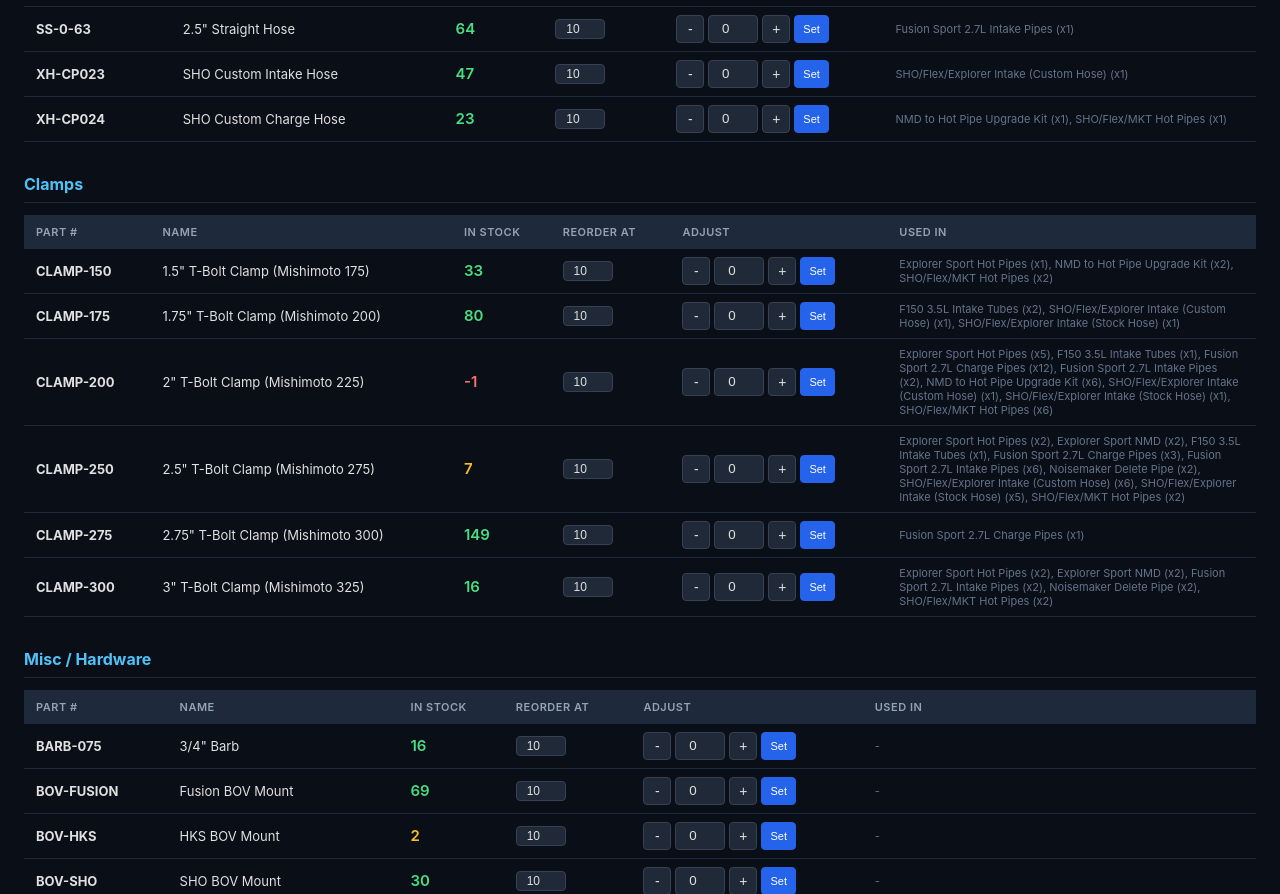
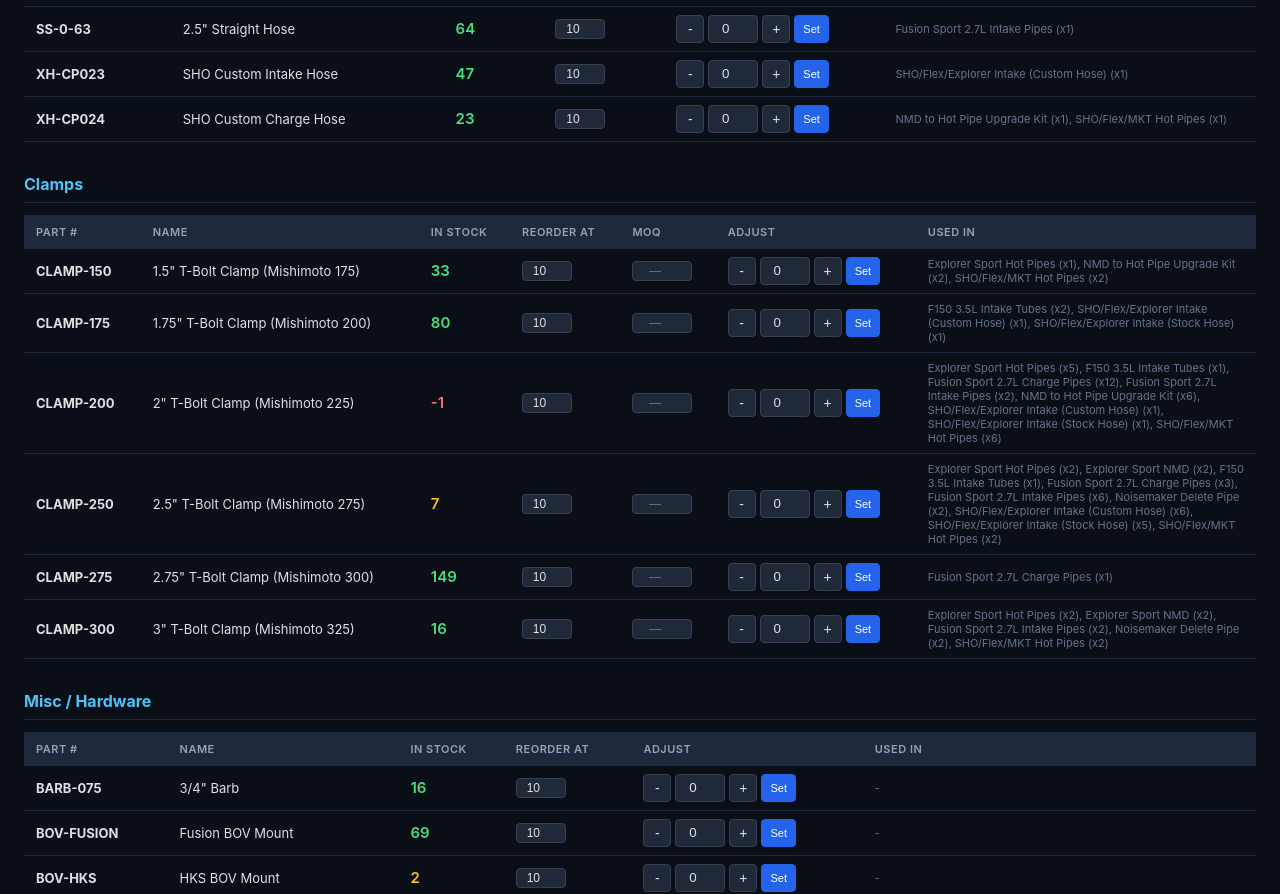
Before and after one commit to mtxpert/epp-inventory, a Flask app: page / in a window 1280 px wide. Shown: the part 2353-3247 px from the top of the page. Run offline with Flask 3, Linux system fonts and the light colour scheme; a user stored in the database is signed in; data comes from the database, SQL or seed files in the repository; data that the repository does not hold is empty.

Commit message:
Add MoQ per clamp: SupplierComponent.moq column, /api/moq endpoint, dashboard MoQ column
Co-Authored-By: Claude Sonnet 4.6 <noreply@anthropic.com>

```diff
--- a/app.py
+++ b/app.py
@@ -140,6 +140,11 @@ def create_app():
         if 'notes' not in kit_cols:
             db.session.execute(db.text("ALTER TABLE kits ADD COLUMN notes VARCHAR(200) DEFAULT ''"))
             db.session.commit()
+        # Add moq column to supplier_components if missing
+        sc_cols = [c['name'] for c in inspector.get_columns('supplier_components')]
+        if 'moq' not in sc_cols:
+            db.session.execute(db.text("ALTER TABLE supplier_components ADD COLUMN moq INTEGER DEFAULT 0"))
+            db.session.commit()
         # Mark raptor kits as delayed
         for rslug in ['raptor_sw_harness', 'raptor_console_harness']:
             rkit = Kit.query.filter_by(slug=rslug).first()
@@ -166,6 +171,9 @@ def create_app():
                  'notes': 'All hoses/couplers', 'category': 'couplers'},
                 {'name': 'Kevin Wolfe / Powill', 'email': 'kwolfe@powill.com', 'contact_name': 'Kevin',
                  'notes': 'BOV mounts and MAP sensor mounts', 'parts': ['BOV-SHO', 'BOV-FUSION', 'MAP-SHO']},
+                {'name': 'Silicone Intakes', 'email': 'orders@siliconeintakes.com', 'contact_name': '',
+                 'notes': 'T-bolt clamps — online ordering at siliconeintakes.com',
+                 'parts': ['CLAMP-150', 'CLAMP-175', 'CLAMP-200', 'CLAMP-250', 'CLAMP-275', 'CLAMP-300']},
             ]
             for sd in suppliers_data:
                 s = Supplier(name=sd['name'], email=sd['email'],
@@ -755,6 +763,14 @@ def register_routes(app):
         )
         on_order_value = projected_retail_value - total_retail_value
 
+        # Build MoQ map for Silicone Intakes clamps {part_number: moq}
+        si = Supplier.query.filter_by(name='Silicone Intakes').first()
+        moq_map = {}
+        if si:
+            for sc in SupplierComponent.query.filter_by(supplier_id=si.id).all():
+                if sc.moq:
+                    moq_map[sc.component.part_number] = sc.moq
+
         return render_template('dashboard.html',
             components=components, kits=kits, categories=categories,
             low_stock=low_stock, total_stock=total_stock,
@@ -765,7 +781,8 @@ def register_routes(app):
             on_order_value=on_order_value,
             pending_pos=pending_pos,
             proj_kit_buildable=proj_kit_buildable,
-            used_in=used_in, recent_orders=recent_orders, recent_logs=recent_logs)
+            used_in=used_in, recent_orders=recent_orders, recent_logs=recent_logs,
+            moq_map=moq_map)
 
     # ── Inventory API ────────────────────────────────────────────
 
@@ -823,6 +840,26 @@ def register_routes(app):
         comp.reorder_threshold = threshold
         db.session.commit()
         return jsonify({'ok': True, 'threshold': comp.reorder_threshold})
+
+    @app.route('/api/moq', methods=['POST'])
+    @login_required
+    def set_moq():
+        """Set MoQ for a component on its Silicone Intakes supplier link."""
+        data = request.get_json()
+        pn = data.get('part_number')
+        moq = int(data.get('moq', 0))
+        comp = Component.query.filter_by(part_number=pn).first()
+        if not comp:
+            return jsonify({'error': 'Component not found'}), 404
+        si = Supplier.query.filter_by(name='Silicone Intakes').first()
+        if not si:
+            return jsonify({'error': 'Silicone Intakes supplier not found'}), 404
+        sc = SupplierComponent.query.filter_by(supplier_id=si.id, component_id=comp.id).first()
+        if not sc:
+            return jsonify({'error': 'No Silicone Intakes mapping for this component'}), 404
+        sc.moq = moq
+        db.session.commit()
+        return jsonify({'ok': True, 'part_number': pn, 'moq': sc.moq})
 
     @app.route('/api/sync-orders', methods=['POST'])
     @login_required
@@ -1273,6 +1310,66 @@ def register_routes(app):
         po.status = 'cancelled'
         db.session.commit()
         return jsonify({'ok': True})
+
+    # siliconeintakes.com product ID map — keyed by part_number
+    SI_PRODUCT_IDS = {
+        'CLAMP-150': 106,   # 1.5"
+        'CLAMP-175': 107,   # 1.75"
+        'CLAMP-200': 100,   # 2.0"
+        'CLAMP-250': 102,   # 2.5"
+        'CLAMP-275': 103,   # 2.75"
+        'CLAMP-300': 104,   # 3.0"
+    }
+
+    @app.route('/api/po/<int:po_id>/place-online', methods=['POST'])
+    @login_required
+    def place_po_online(po_id):
+        """Log in to siliconeintakes.com, add clamp line items to cart, return checkout URL."""
+        import requests as req
+        po = PurchaseOrder.query.get_or_404(po_id)
+
+        si_user = current_app.config.get('SI_USERNAME', '')
+        si_pass = current_app.config.get('SI_PASSWORD', '')
+        if not si_user or not si_pass:
+            return jsonify({'error': 'SI_USERNAME / SI_PASSWORD not configured'}), 500
+
+        # Check all lines are mappable before touching the cart
+        unmapped = [l.component.part_number for l in po.lines
+                    if l.component.part_number not in SI_PRODUCT_IDS]
+        if unmapped:
+            return jsonify({'error': f'No siliconeintakes.com product ID for: {", ".join(unmapped)}'}), 400
+
+        session = req.Session()
+        session.headers.update({'User-Agent': 'Mozilla/5.0 (compatible; EPP-AutoOrder/1.0)'})
+
+        # Login
+        login_r = session.post(
+            'https://www.siliconeintakes.com/account.php',
+            data={'login_email_address': si_user, 'login_password': si_pass, 'action': 'process'},
+            allow_redirects=True, timeout=15
+        )
+        if 'logout' not in login_r.text.lower() and 'my account' not in login_r.text.lower():
+            return jsonify({'error': 'siliconeintakes.com login failed — check credentials'}), 500
+
+        # Add each clamp line to cart
+        added = []
+        for line in po.lines:
+            pid = SI_PRODUCT_IDS[line.component.part_number]
+            r = session.post(
+                'https://www.siliconeintakes.com/shopping_cart.php?action=add_product',
+                data={'products_id': pid, 'cart_quantity': line.qty},
+                allow_redirects=True, timeout=15
+            )
+            if r.status_code == 200:
+                added.append({'part': line.component.part_number, 'qty': line.qty, 'product_id': pid})
+            else:
+                current_app.logger.warning(f"Cart add failed for {line.component.part_number}: {r.status_code}")
+
+        # Extract session cookie to hand back to the browser
+        osCsid = session.cookies.get('osCsid', '')
+        cart_url = f'https://www.siliconeintakes.com/shopping_cart.php?osCsid={osCsid}'
+
+        return jsonify({'ok': True, 'added': added, 'cart_url': cart_url, 'session_id': osCsid})
 
     @app.route('/api/po/rfq', methods=['POST'])
     @login_required
--- a/models.py
+++ b/models.py
@@ -94,6 +94,7 @@ class SupplierComponent(db.Model):
     supplier_id = db.Column(db.Integer, db.ForeignKey('suppliers.id'), nullable=False)
     component_id = db.Column(db.Integer, db.ForeignKey('components.id'), nullable=False)
     unit_cost = db.Column(db.Float, default=0)
+    moq = db.Column(db.Integer, default=0)  # minimum order quantity (0 = unset)
 
     supplier = db.relationship('Supplier', back_populates='components')
     component = db.relationship('Component')
--- a/templates/dashboard.html
+++ b/templates/dashboard.html
@@ -123,7 +123,7 @@
         <h2>{{ cat_name }}</h2>
         <table>
             <thead>
-                <tr><th>Part #</th><th>Name</th><th>In Stock</th><th>Reorder At</th><th>Adjust</th><th>Used In</th></tr>
+                <tr><th>Part #</th><th>Name</th><th>In Stock</th><th>Reorder At</th>{% if cat_name == 'Clamps' %}<th>MoQ</th>{% endif %}<th>Adjust</th><th>Used In</th></tr>
             </thead>
             <tbody>
                 {% for c in cat_components %}
@@ -137,6 +137,13 @@
                         <input type="number" value="{{ c.reorder_threshold }}" min="0" style="width: 50px; text-align: center; background: #1f2937; border: 1px solid #374151; color: #e0e0e0; border-radius: 4px; padding: 2px 4px; font-size: 12px;"
                             onchange="setThreshold('{{ c.part_number }}', this.value)">
                     </td>
+                    {% if cat_name == 'Clamps' %}
+                    <td>
+                        <input type="number" value="{{ moq_map.get(c.part_number, '') }}" min="1" placeholder="—"
+                            style="width: 60px; text-align: center; background: #1f2937; border: 1px solid #374151; color: #e0e0e0; border-radius: 4px; padding: 2px 4px; font-size: 12px;"
+                            onchange="setMoQ('{{ c.part_number }}', this.value)">
+                    </td>
+                    {% endif %}
                     <td>
                         <div class="adjust-group">
                             <button onclick="adjust('{{ c.part_number }}', -1)">-</button>
@@ -363,6 +370,16 @@ async function setThreshold(pn, threshold) {
     });
 }
 
+async function setMoQ(pn, moq) {
+    const res = await fetch('/api/moq', {
+        method: 'POST',
+        headers: {'Content-Type': 'application/json'},
+        body: JSON.stringify({part_number: pn, moq: parseInt(moq) || 0})
+    });
+    const data = await res.json();
+    if (!data.ok) console.error('MoQ save failed:', data.error);
+}
+
 function updateQtyStyle(pn, qty) {
     const cell = document.getElementById('qty-' + pn).parentElement;
     cell.className = 'qty-cell ' + (qty <= 0 ? 'qty-critical' : qty <= 10 ? 'qty-low' : 'qty-ok');
```
